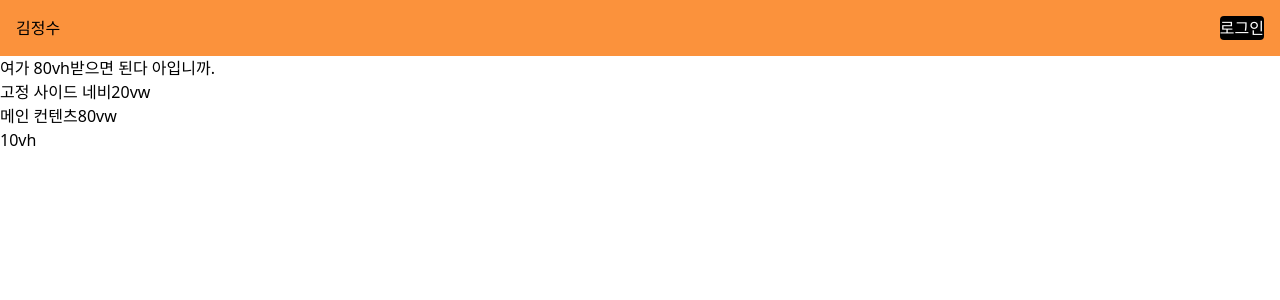
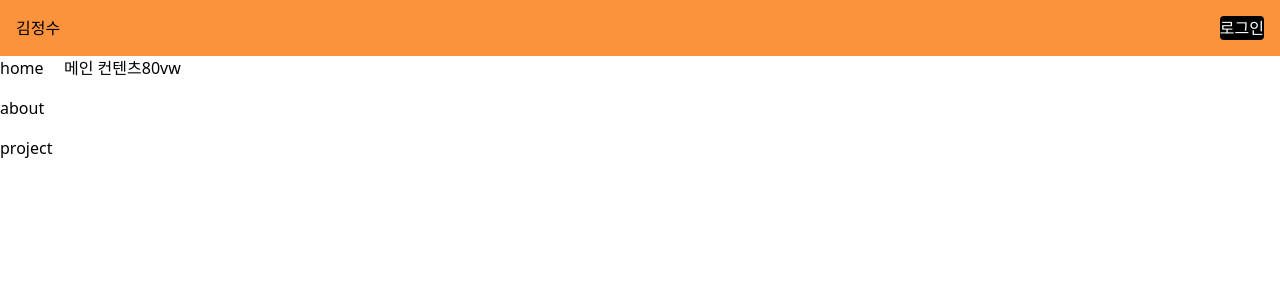
Before and after one commit to KimInteger/integer_blog, a React app in the folder frontend/: page / in a window 1280 px wide. Shown: the top 300 px of the page. Built offline with nearby package versions, Linux system fonts and the light colour scheme.

Commit message:
create | navigateSection
네비게이트 스켈레톤

```diff
--- a/frontend/src/app.tsx
+++ b/frontend/src/app.tsx
@@ -2,6 +2,7 @@ import React from "react";
 import AuthProvider from "./context/AuthContext/authProvider";
 import HeaderContent from "./ui/headerContent/headerSection";
 import { headerLiteral } from "./static/headerStatic/headerStatic";
+import NavigateSection from "./ui/naviContent/naviSection";
 
 const App = ()=>{
   return (
@@ -9,12 +10,12 @@ const App = ()=>{
       <header>
         <HeaderContent title={headerLiteral.title} />
       </header>
-      <main>
-        <p>여가 80vh받으면 된다 아입니까.</p>
-        <div>고정 사이드 네비20vw</div>
-        <div>메인 컨텐츠80vw</div>
+      <main className="flex flex-row w-full">
+        <div className="w-[5vw]">
+          <NavigateSection />
+        </div>
+        <div className="w-[95vw]">메인 컨텐츠80vw</div>
       </main>
-      <footer><span>10vh</span></footer>
     </AuthProvider>
   )
 }
--- a/frontend/src/global.css
+++ b/frontend/src/global.css
@@ -11,7 +11,6 @@
 
 #root {
   width : 100vw;
-  height : 100vh;
   display: flex;
   flex-direction: column;
 }
--- /dev/null
+++ b/frontend/src/ui/naviContent/naviSection.tsx
@@ -0,0 +1,15 @@
+import React from "react";
+
+const NavigateSection = () => {
+  return(
+    <>
+      <div className="w-full flex flex-col gap-4">
+        <a href="#home">home</a>
+        <a href="#about">about</a>
+        <a href="#project">project</a>
+      </div>
+    </>
+  )
+}
+
+export default NavigateSection
```
